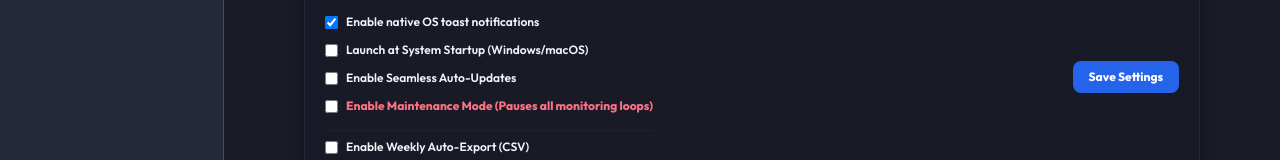
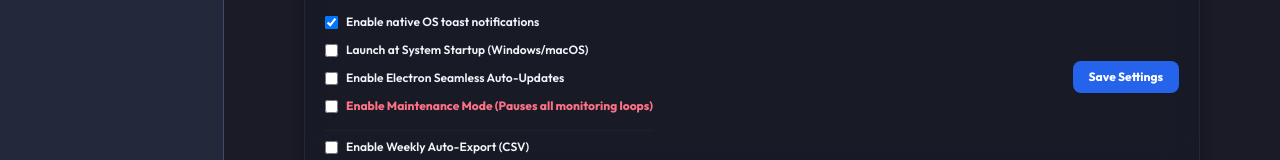
Before and after one commit to hjoseph777/APIMonitoring, a React (Vite) app: page / in a window 1280 px wide. Both pictures are taken after a click on the button "Notification & JSON". Shown: the part 466-626 px from the top of the page. Built offline with nearby package versions, Linux system fonts and the light colour scheme; the HTML template or start-up script is replaced by a standard one.

Commit message:
Update auto-updater label text

```diff
--- a/src/components/NotificationJson.tsx
+++ b/src/components/NotificationJson.tsx
@@ -387,7 +387,7 @@ export function NotificationJson() {
                   onChange={(e) => setAutoUpdatesEnabled(e.target.checked)}
                   className="rounded border-slate-350 text-blue-600 focus:ring-blue-500 dark:bg-slate-950 dark:border-slate-800"
                 />
-                <span className="text-slate-650 dark:text-slate-350 font-semibold">Enable Seamless Auto-Updates</span>
+                <span className="text-slate-650 dark:text-slate-350 font-semibold">Enable Electron Seamless Auto-Updates</span>
               </label>
 
               <label className="flex items-center gap-2 cursor-pointer">
```
